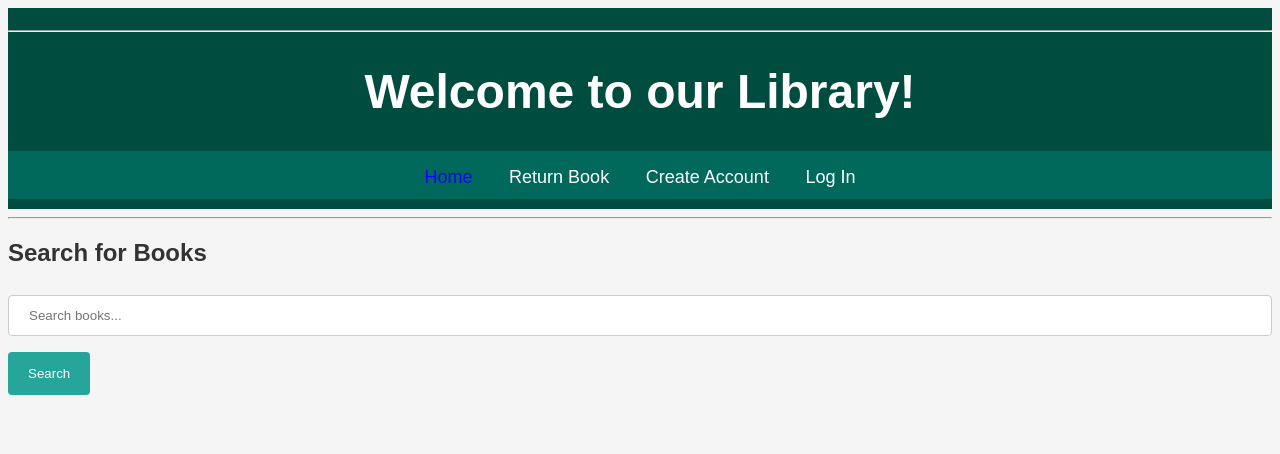
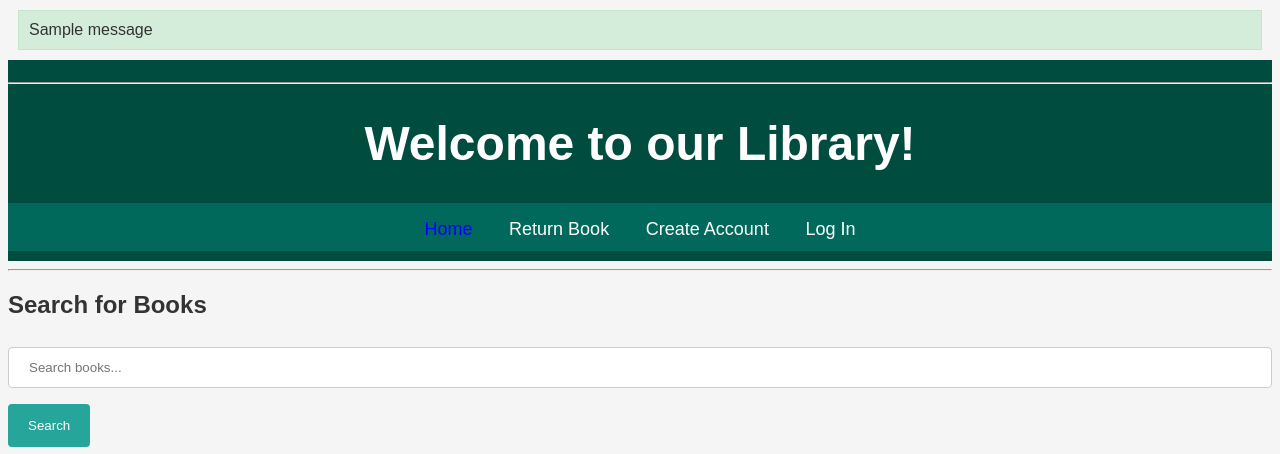
Before and after one commit to AndrewR420/Library-Managment-System, a Flask app: page / in a window 1280 px wide. Shown: the top 454 px of the page. Run offline with Flask 3, Linux system fonts and the light colour scheme; tables that the repository leaves empty hold one stand-in row (values such as "Sample post"); one stand-in notice (Sample message) is shown; parts of the project's set-up code (start-up, migrations or seed data) failed here and were passed over.

Commit message:
added so you cant checkout same book

```diff
--- a/app.py
+++ b/app.py
@@ -3,6 +3,7 @@ from flask_sqlalchemy import SQLAlchemy
 from werkzeug.security import generate_password_hash, check_password_hash
 import pandas as pd
 from datetime import datetime
+from flask import flash
 
 app = Flask(__name__)
 app.config['SECRET_KEY'] = 'SUPERSECRET'
@@ -123,25 +124,32 @@ def login():
     return render_template('login.html')
 
 # checkout books
-@app.route('/checkout_book/<int:isbn>', methods=['GET','POST'])
+@app.route('/checkout_book/<int:isbn>', methods=['GET', 'POST'])
 def checkout_book(isbn):
-    if 'user_id' not in session: # if user is not logged in redirect to login page
+    if 'user_id' not in session:
         return redirect('/login')
     else:
-        user_email = session['user.id']
-        new_checkout = Checkout(user_email=user_email, isbn=isbn)
-        db.session.add(new_checkout)
-        db.session.commit()
+        user_email = session['user_id']
+        existing_checkout = Checkout.query.filter_by(user_email=user_email, isbn=isbn).first()
+        if existing_checkout:
+            flash("You have already checked out this book.", "info")  # Flash a message
+        else:
+            new_checkout = Checkout(user_email=user_email, isbn=isbn)
+            db.session.add(new_checkout)
+            db.session.commit()
+            flash("Book checked out successfully!", "success")  # Flash success message
+
         return redirect('/')
+
 
 
 # return books
 @app.route('/return_book/<int:isbn>', methods=['GET','POST'])
 def return_book(isbn):
-    if 'user.id' not in session:
+    if 'user_id' not in session:
         redirect('/')
     else:
-        Checkout.query.filter_by(isbn=isbn, user_email=session['user.id']).delete()
+        Checkout.query.filter_by(isbn=isbn, user_email=session['user_id']).delete()
         db.session.commit()
         redirect('/')
 
--- a/static/basic.css
+++ b/static/basic.css
@@ -100,3 +100,20 @@ input[type="submit"] {
 input[type="submit"]:hover {
     background-color: #00796b;
 }
+
+.flash {
+    padding: 10px;
+    margin: 10px;
+    border: 1px solid #ccc;
+    color: #333;
+}
+
+.flash.info {
+    background-color: #e7f3fe;
+    border-color: #8ed9f6;
+}
+
+.flash.success {
+    background-color: #d4edda;
+    border-color: #c3e6cb;
+}
--- a/templates/index.html
+++ b/templates/index.html
@@ -5,6 +5,13 @@
     <title>Library Homepage</title>
 </head>
 <body>
+    {% with messages = get_flashed_messages(with_categories=true) %}
+        {% if messages %}
+            {% for category, message in messages %}
+                <div class="flash {{ category }}">{{ message }}</div>
+            {% endfor %}
+        {% endif %}
+    {% endwith %}
     <header>
         <hr>
         <h1>Welcome to our Library!</h1>
```
Also changed, not shown: templates/return_book.html (added).
